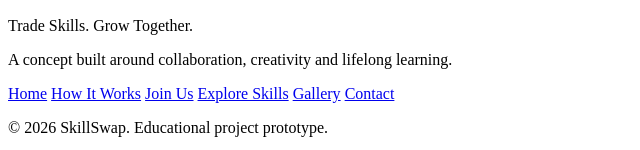
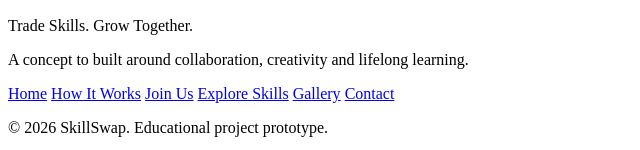
Before and after one commit to Wareesha381/SkillSwap, a plain HTML site: page index.html in a window 1280 px wide. Shown: the part 2138-2288 px from the top of the page, 0-640 px from the left. Drawn offline with Linux system fonts and the light colour scheme.

Commit message:
updatedIndex.html

```diff
--- a/index.html
+++ b/index.html
@@ -218,7 +218,7 @@
         <h2>SkillSwap</h2>
         <p>Trade Skills. Grow Together.</p>
         <p>
-          A concept built around collaboration, creativity and lifelong
+          A concept to built around collaboration, creativity and lifelong
           learning.
         </p>
       </div>
```
